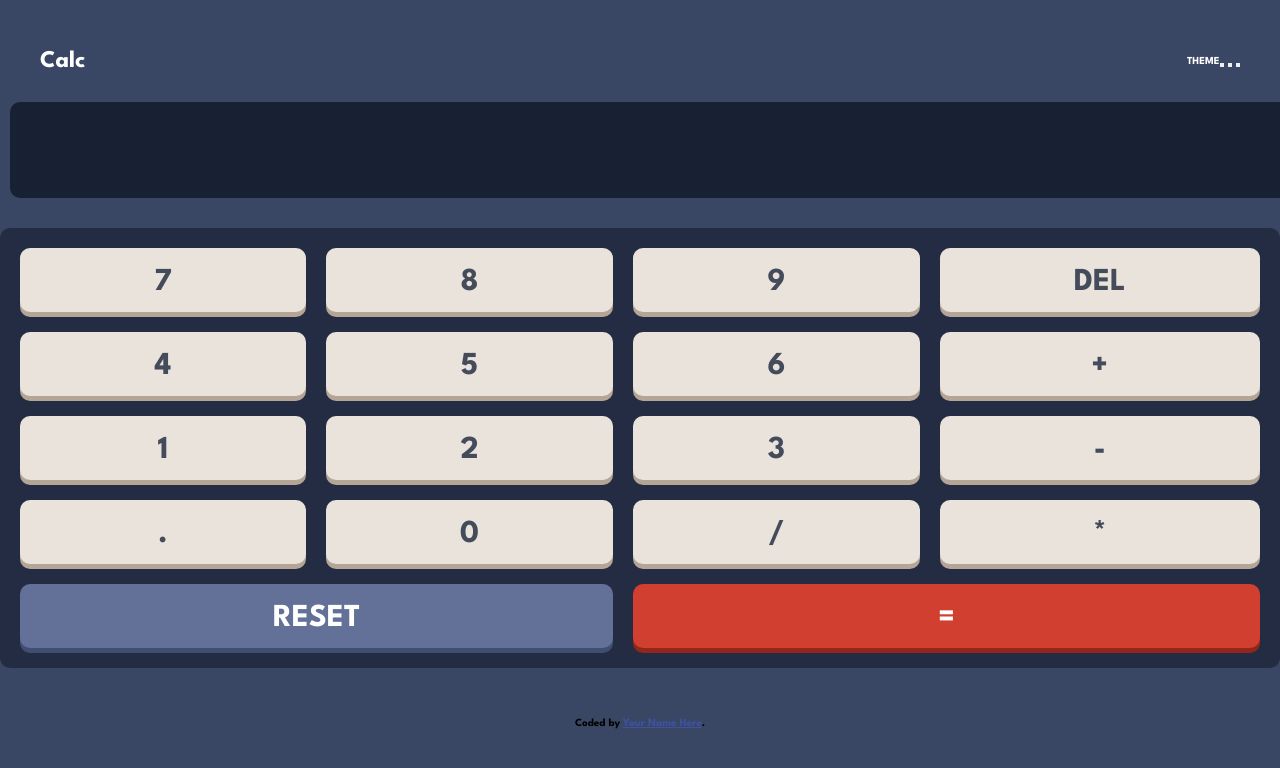
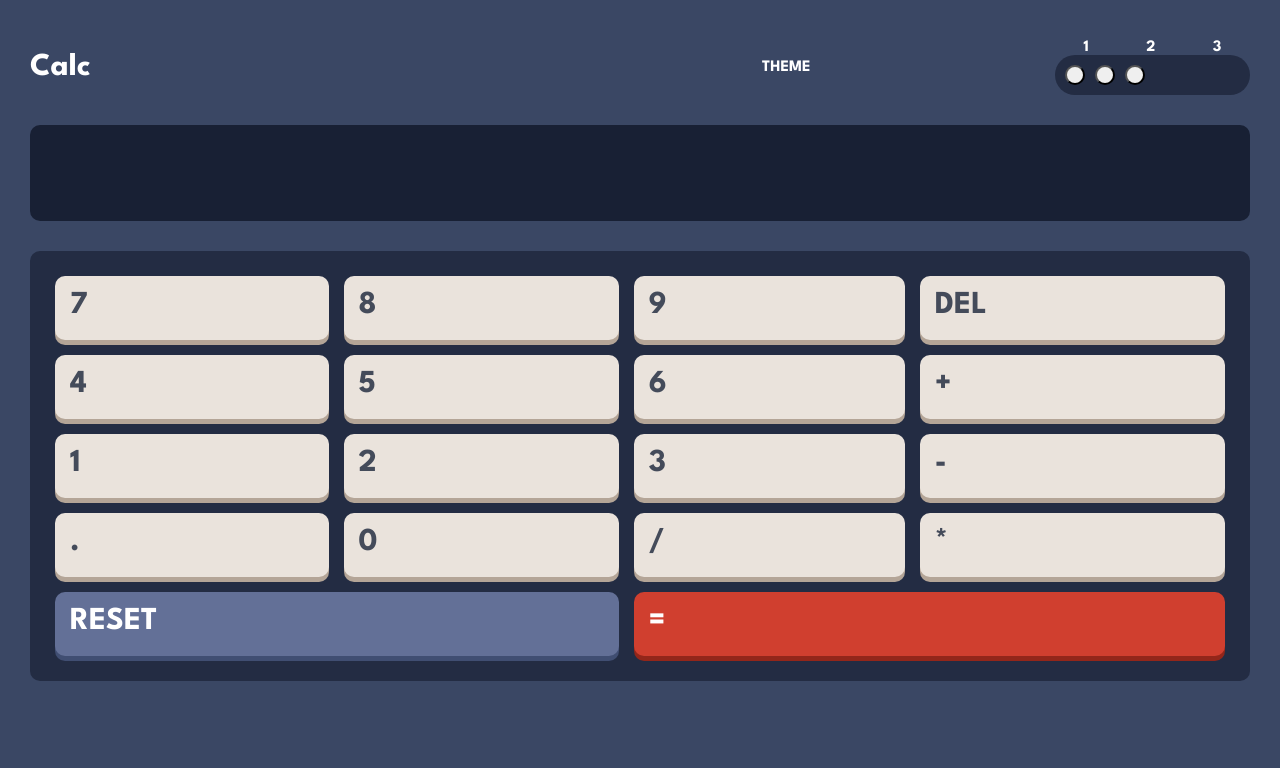
Before and after one commit to danishimran07/Calculator, a plain HTML site: page index.html in a window 1280 px wide. Drawn offline with Linux system fonts and the light colour scheme.

Commit message:
features added

```diff
--- a/index.html
+++ b/index.html
@@ -15,11 +15,11 @@
 <body>
   <div class="outer">
     <div class="inner1">
-      <div class="logo"><h2>Calc</h2></div>
+      <div class="logo"><h1>Calc</h1></div>
       <div class="theme">
-        <div><h6>THEME</h6></div>
+        <div><h4>THEME</h4></div>
         <div class="select">
-          <div></div>
+          <div><span>1</span><span>2</span><span>3</span></div>
           <div class="button">
             <button></button>
             <button></button>
@@ -29,7 +29,7 @@
       </div>
     </div>
     <div class="inner2">
-      <input type="text">
+      <input type="text" id ='value' value="" >
     </div>
     <div class="inner3">
       <div class="grid-item">7</div>
@@ -48,8 +48,8 @@
       <div class="grid-item">0</div>
       <div class="grid-item">/</div>
       <div class="grid-item">*</div>
-      <div class="grid-item-1">RESET</div>
-      <div class="grid-item-2">=</div>
+      <div class="grid-item grid-item-1">RESET</div>
+      <div class="grid-item grid-item-2">=</div>
 
 
 
@@ -59,12 +59,6 @@
 
 
 
-
-
-   <div class="attribution">
-    Coded by <a href="#">Your Name Here</a>.
-  </div>
-
   <script src="./script.js"></script>
 </body>
 </html>
--- a/script.js
+++ b/script.js
@@ -0,0 +1,36 @@
+const input = document.getElementById('value');
+const button = document.getElementsByClassName('grid-item');
+const symbols = ['7','8','9','DEL','4','5','6','+','1','2','3','-','.','0','/','*','']
+
+
+
+for (let x in symbols){
+    if (x!=3){
+        button[x].addEventListener('click', ()=>input.value+= symbols[x])
+    }
+}
+button[16].addEventListener('click', ()=>input.value='')
+button[17].addEventListener('click', ()=>
+{
+var value = input.value;
+input.value = eval(value);
+
+}
+);
+
+window.addEventListener("keydown", (e)=>
+{
+    if (e.key === "Enter") {
+        var value = input.value;
+console.log(eval(value));
+input.value = eval(value);
+     }
+
+
+}
+   );
+
+   button[3].addEventListener('click', ()=>{
+    const length = input.value.length;
+    input.value=input.value.substring(0, length-1)
+})
--- a/style.css
+++ b/style.css
@@ -7,7 +7,7 @@
     margin: 0;
     padding: 0;
     font-family: 'League Spartan', sans-serif;
-
+    font-weight: 700;
 
 }
 
@@ -24,7 +24,7 @@ body {
     justify-content: center;
      background-color: hsl(222, 26%, 31%); ;
      color: white;
-     padding: 40px;
+     padding: 30px;
 }
 
 
@@ -36,24 +36,51 @@ body {
 
 }
 
-
+.inner1 div{
+    width: 40%;
+}
 
 .inner1 {
     width: 100%;
-    margin: 10px;
+    margin: 10px 0 10px 0;
+}
+
+.select div{
+    width: 100%;
+}
+
+.select > div:first-child{
+    display: flex;
+    justify-content: space-around;
+    gap: 0px;
+}
+
+.button{
+    display: flex;
+    gap: 10px;
+    background-color: hsl(223, 31%, 20%);
+    padding: 10px;
+    border-radius: 25px;
+}
+
+.button button{
+    width: 20px;
+    height: 20px;
+    border-radius: 50%;
+
 }
 
 .inner2, .inner3, input{
-    width: 100vw;
-    margin: 10px;
+    width: 100%;
+    margin: 10px 0 10px 0;
 }
 
 .inner3{
     background-color: hsl(223, 31%, 20%);
     display: grid;
     grid-template-columns: auto auto auto auto;
-    gap: 20px;
-    padding: 20px;
+    gap: 15px;
+    padding: 25px;
     border-radius: 10px;
 
 }
@@ -61,11 +88,11 @@ body {
 .grid-item, .grid-item-1, .grid-item-2{
     font-size: 32px;
     color: hsl(221, 14%, 31%) ;
-    text-align: center;
+    justify-content: center;
     height: 8vh;
     background-color: hsl(30, 25%, 89%);
     border-radius: 10px;
-    padding: 20px;
+    padding: 15px;
     box-shadow: 0 5px hsl(28, 16%, 65%);
 }
 
```
Also changed, not shown: 2 other files.
